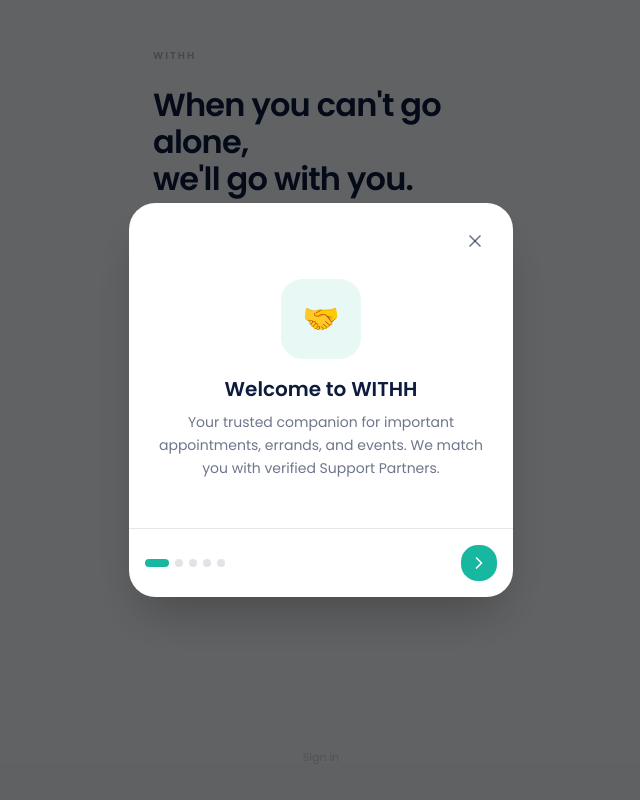
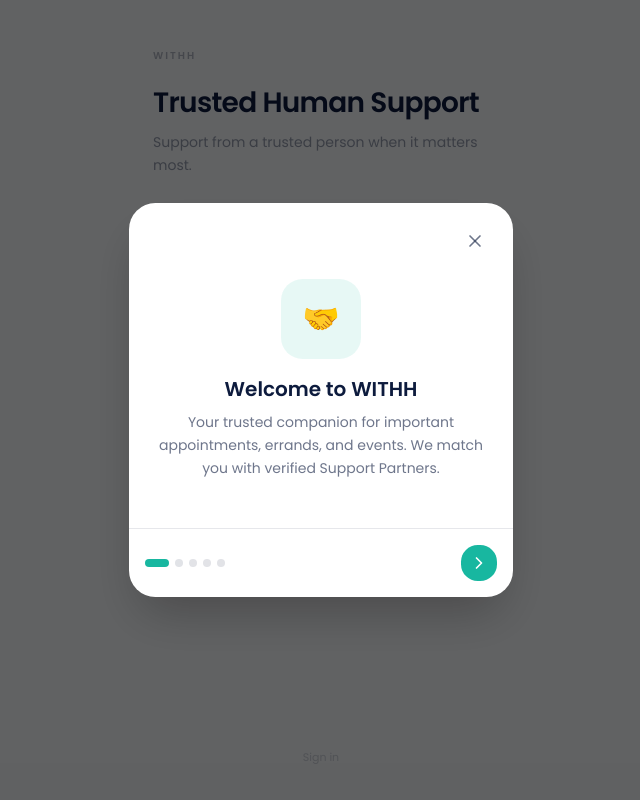
Before and after one commit to stonedwol7/withh, a Next.js app: page / in a window 1280 px wide. Shown: the whole page, without its empty margins (319-959 px from the left). Built offline with nearby package versions, Linux system fonts and the light colour scheme; no server answers.

Commit message:
Update homepage copy: Trusted Human Support tagline

```diff
--- a/src/app/page.tsx
+++ b/src/app/page.tsx
@@ -13,11 +13,11 @@
           <h1 className="text-[10px] font-semibold text-foreground/30 tracking-[0.2em] uppercase mb-6">
             WITHH
           </h1>
-          <h2 className="text-[2rem] leading-[1.15] font-semibold text-foreground tracking-tight mb-3">
-            When you can&apos;t go alone,<br />we&apos;ll go with you.
+          <h2 className="text-[1.75rem] leading-[1.15] font-semibold text-foreground tracking-tight mb-3">
+            Trusted Human Support
           </h2>
           <p className="text-sm text-muted-foreground/70 leading-relaxed">
-            Trusted human support for life&apos;s important moments.
+            Support from a trusted person when it matters most.
           </p>
         </div>
 
```
